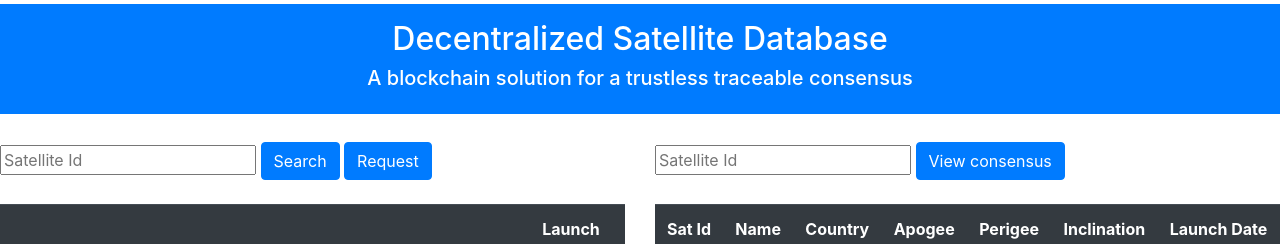
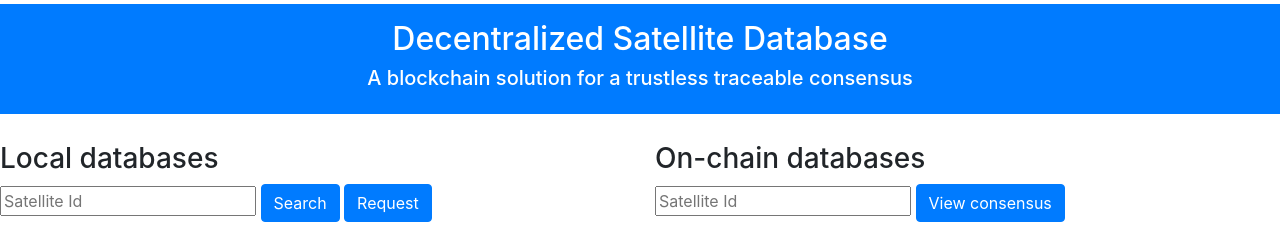
Before and after one commit to ChristianDahdah/Decentralization-Of-Satellite-Databases, a Django app: page /satellite_demo/ in a window 1280 px wide. Shown: the top 244 px of the page. Run offline with Django 3.2, Linux system fonts and the light colour scheme; lists and menus that the app fills with data are empty; some libraries are stand-ins or nearby versions.

```diff
--- a/web_interface/satellite_details/settings.py
+++ b/web_interface/satellite_details/settings.py
@@ -26,6 +26,8 @@ SECRET_KEY = 'django-insecure-%=^#$08+v4by)75-_u%%f=2el6xe_)@yq$qv-4qeamr+l)_iz4
 # SECURITY WARNING: don't run with debug turned on in production!
 DEBUG = True
 
+# To allow access from outside uncomment the line below
+# ALLOWED_HOSTS = ['*']
 ALLOWED_HOSTS = []
 
 
--- a/web_interface/satellite_view/templates/satellite_view/satellite_demo.html
+++ b/web_interface/satellite_view/templates/satellite_view/satellite_demo.html
@@ -153,6 +153,10 @@
 <div class="row">
 
 	<div class="col" name="left side">
+	        <div>
+        	        <h3> Local databases  </h3>
+	        </div>
+
 		<div>
 			{% csrf_token %}
 			<input type="text" id="satellite_id" name="satellite_id" placeholder="Satellite Id"/>
@@ -209,6 +213,11 @@
 
 
 	<div class="col" name="right side">
+
+        <div>
+                <h3> On-chain databases  </h3>
+        </div>
+
 
 			<div>
 				<input type="text" id="consensus_id" placeholder="Satellite Id"/>
```
Also changed, not shown: 1 other file.
